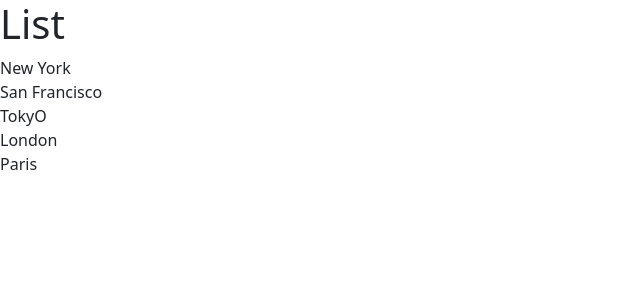
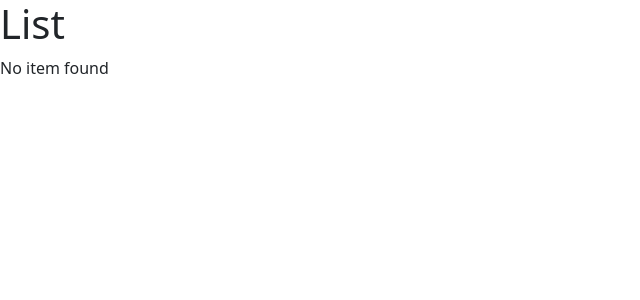
Before and after one commit to HuuThangTran/ReactPractice, a React (Vite) app: page / in a window 1280 px wide. Shown: the top 300 px of the page, without its empty margins (0-640 px from the left). Built offline with nearby package versions, Linux system fonts and the light colour scheme.

Commit message:
Condinally rendering in JSX expression

```diff
--- a/src/components/ListGroup.tsx
+++ b/src/components/ListGroup.tsx
@@ -1,9 +1,12 @@
 function ListGroup() {
-  const items = ["New York", "San Francisco", "TokyO", "London", "Paris"];
+  let items = ["New York", "San Francisco", "TokyO", "London", "Paris"];
+  items = [];
+
   return (
     <>
       <h1>List</h1>
       <ul className="list-group">
+        {items.length === 0 && <p>No item found</p>}
         {items.map((item) => (
           <li key={item}>{item}</li>
         ))}
```
